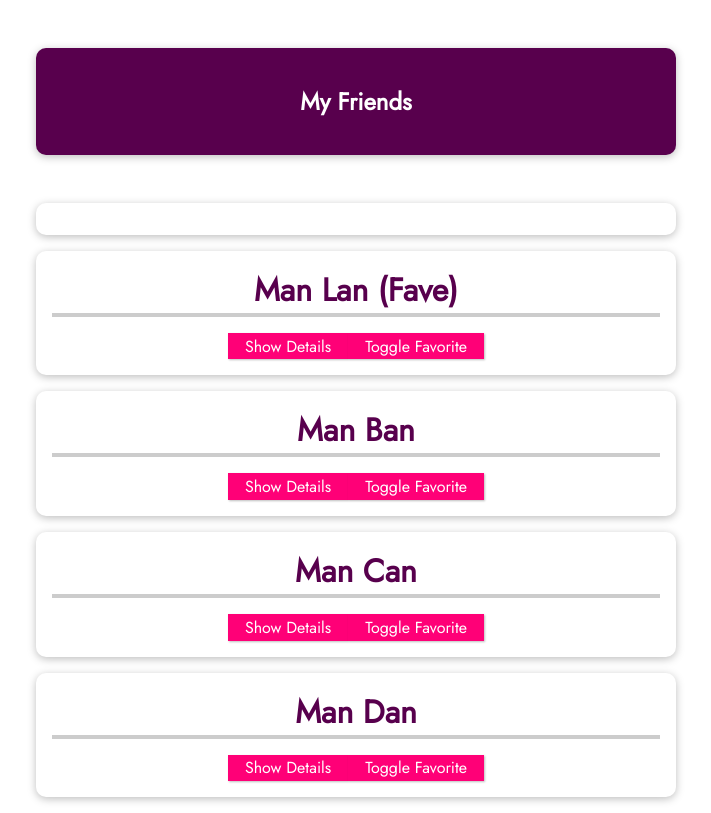
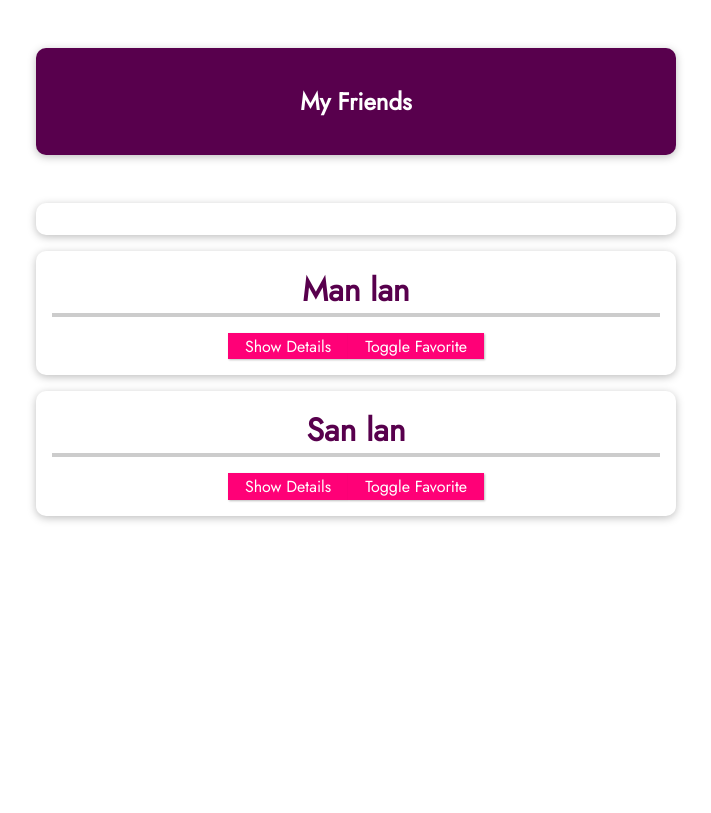
Before and after one commit to nnenna-syncpro/VueCourse, a Vue app: page / in a window 1280 px wide. Shown: the whole page, without its empty margins (284-995 px from the left). Built offline with nearby package versions, Linux system fonts and the light colour scheme.

Commit message:
Passed contact data from parent to child using dynamic props

```diff
--- a/src/App.vue
+++ b/src/App.vue
@@ -5,23 +5,26 @@
         </header>
         <ul>
             <li></li>
-            <friend-contact name="Man Lan" phone-number='000 000 0000' email-address="m1@gmail.com" isFavorite="1"></friend-contact>
-            <friend-contact name="Man Ban" isFavorite="0" phone-number='000 000 1111' email-address="m2@gmail.com"></friend-contact>
+            <friend-contact v-for="friend in friends" :key="friend.id" :name="friend.name" :phone-number='friend.phone' :email-address="friend.email"
+                :isFavorite="false"></friend-contact>
+            <!-- <friend-contact name="Man Ban" isFavorite="0" phone-number='000 000 1111'
+                email-address="m2@gmail.com"></friend-contact>
             <friend-contact name="Man Can" phone-number='000 000 2222' email-address="m3@gmail.com"></friend-contact>
-            <friend-contact name="Man Dan" phone-number='000 000 3333' email-address="m4@gmail.com"></friend-contact>
+            <friend-contact name="Man Dan" phone-number='000 000 3333' email-address="m4@gmail.com"></friend-contact> -->
         </ul>
     </section>
 </template>
 
 <!-- props should not be mutated. That means data passed from parent to child should only be changed in parent. Because Vue uses unidirectional flow-->
 <!-- you can still toggle fave without passing it as an attribute. -->
+<!-- To use a boolean value in prop attribute you have to bind the prop/attr, otherwise attr usually return strings. So you have to bind to pas a JS value other than a string -->
 <script>
 import FriendContact from './components/FriendContact.vue';
 //cannot export a const it has to be a default export
 export default {
     components: { FriendContact },
     // this is the config object is meant for the config object in main.js file
-        data () {
+    data() {
         return {
             friends: [
                 {
@@ -108,5 +111,4 @@ import FriendContact from './components/FriendContact.vue';
     border-color: #ec3169;
     box-shadow: 1px 1px 4px rgba(0, 0, 0, 0.26);
 }
-
 </style>
--- a/src/components/FriendContact.vue
+++ b/src/components/FriendContact.vue
@@ -1,6 +1,6 @@
 <template>
     <li>
-        <h2>{{ name }} {{ friendIsFavorite === "1" ? "(Fave)" : ""}}</h2>
+        <h2>{{ name }} {{ friendIsFavorite ? "(Fave)" : ""}}</h2>
         <button @click="toggleDetails">{{detailsAreVisible ? "Hide" : "Show"}} Details</button>
         <button @click="toggleFavorite">Toggle Favorite</button>
         <ul v-if="detailsAreVisible">
@@ -35,25 +35,31 @@
                 type: String,
                 required: true
             },
+            // isFavorite: {
+            //     type: String,
+            //     required: false,
+            //     //default can be a complex function
+            //     default: "0",
+            //     validator: function (value) {
+            //         return value === "1" || value === "0";
+            //     }
+            // }
             isFavorite: {
-                type: String,
+                type: Boolean,
                 required: false,
-                //default can be a complec function
-                default: "0",
-                validator: function (value) {
-                    return value === "1" || value === "0";
-                }
+                //default can be a complex function
+                default: false
             }
         },
         data () {
             return {
                 detailsAreVisible: false,
-                friend: {
-                    id: 'manuel',
-                    name: "Man lan",
-                    phone: '000 000 0000',
-                    email: 'm@gmail.com'
-                },
+                // friend: {
+                //     id: 'manuel',
+                //     name: "Man lan",
+                //     phone: '000 000 0000',
+                //     email: 'm@gmail.com'
+                // },
                 //soln 2
                 friendIsFavorite: this.isFavorite
             }
@@ -73,12 +79,15 @@
                 //Solutions: 1) let the parent know you want to change data, then the parent would change it and pass the data back to the child
                 //2) take data recived from parent as initial value, change data and display it in the child, however, the data in the parent is not changed
 
-                //soln 2
-                if (this.friendIsFavorite === "1"){
-                    this.friendIsFavorite = '0';
-                }else {
-                    this.friendIsFavorite = "1"
-                }
+                //soln 2 -- toggle fave on props/attr
+                // if (this.friendIsFavorite === "1"){
+                //     this.friendIsFavorite = '0';
+                // }else {
+                //     this.friendIsFavorite = "1"
+                // }
+
+                //using v-for in App.vue
+                this.friendIsFavorite = !this.friendIsFavorite;
             }
         }
     }
```
Lines whose indentation alone changed are shown as unchanged.
